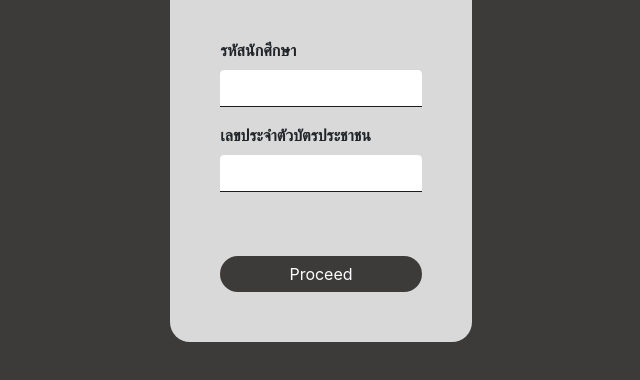
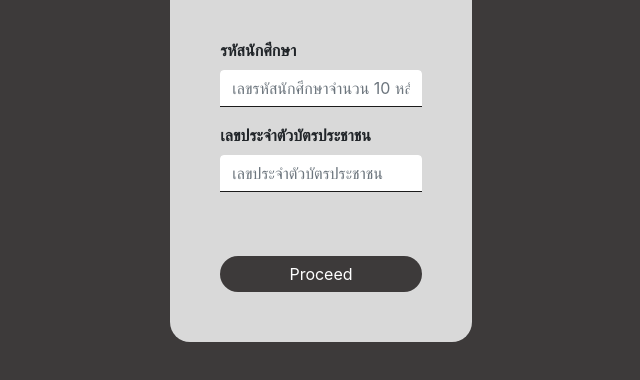
Before and after one commit to strongDoorknob/Circular, a plain HTML site: page settings/settings.html in a window 1280 px wide. Shown: the part 248-628 px from the top of the page, without its empty margins (319-959 px from the left). Drawn offline with nearby package versions, Linux system fonts and the light colour scheme.

Commit message:
Update settings

```diff
--- a/settings/settings.html
+++ b/settings/settings.html
@@ -16,11 +16,11 @@
                 <h4 class="text-center">Login</h4>
                 <div class="mb-3 mt-5">
                   <label for="exampleInputEmail1" class="form-label">รหัสนักศึกษา</label>
-                  <input type="email" class="form-control" id="exampleInputEmail1" aria-describedby="emailHelp">
+                  <input type="text" class="form-control" id="exampleInputEmail1" placeholder="เลขรหัสนักศึกษาจำนวน 10 หลัก เช่น 651xxxxxxx" aria-describedby="emailHelp">
                 </div>
                 <div class="mb-3">
                   <label for="exampleInputPassword1" class="form-label">เลขประจำตัวบัตรประชาชน</label>
-                  <input type="password" class="form-control" id="exampleInputPassword1">
+                  <input type="password" class="form-control" id="exampleInputPassword1" placeholder="เลขประจำตัวบัตรประชาชน">
                 </div>
 
                 <button type="submit" class="btn btn-primary mt-5">Proceed</button>
```
